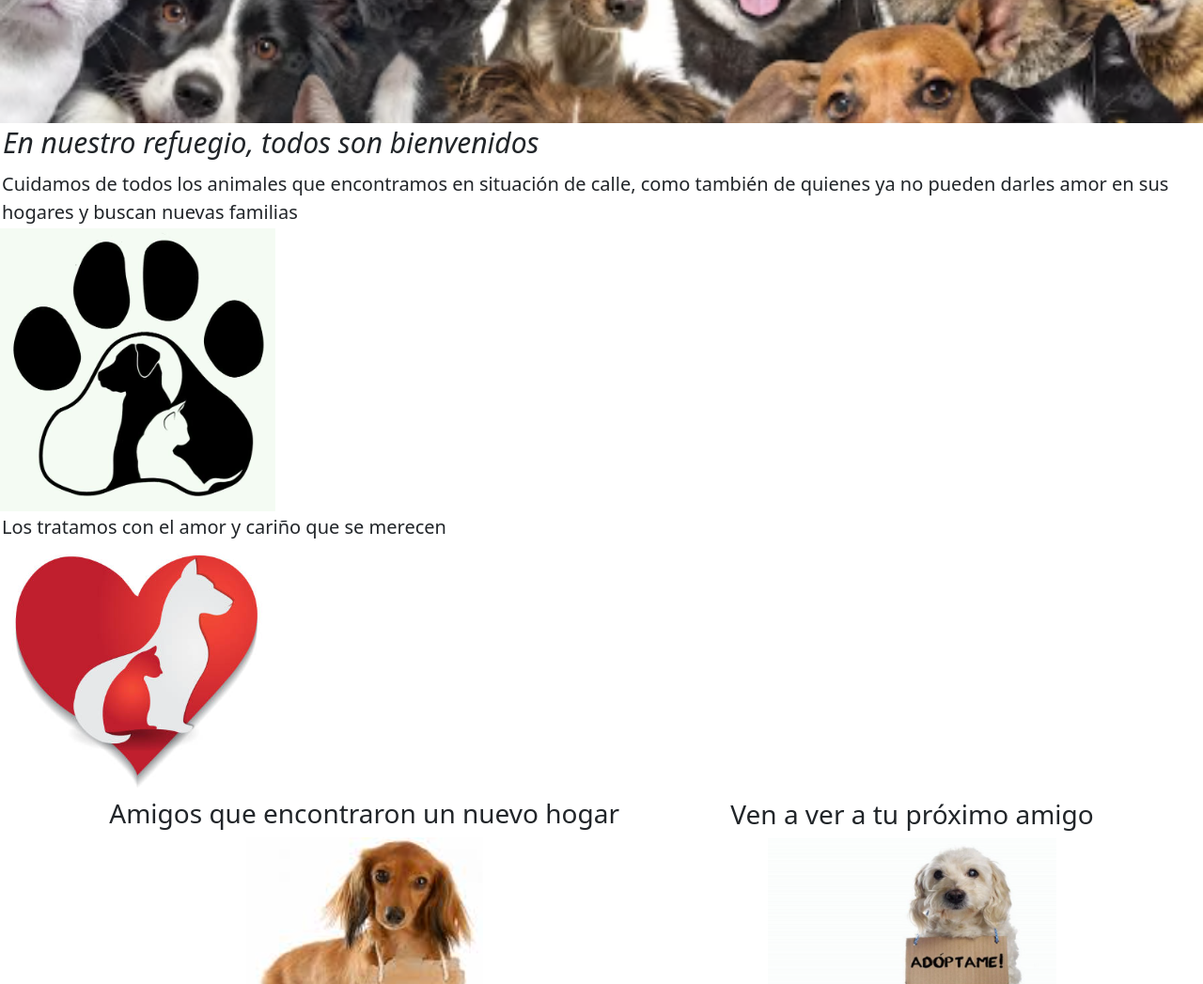
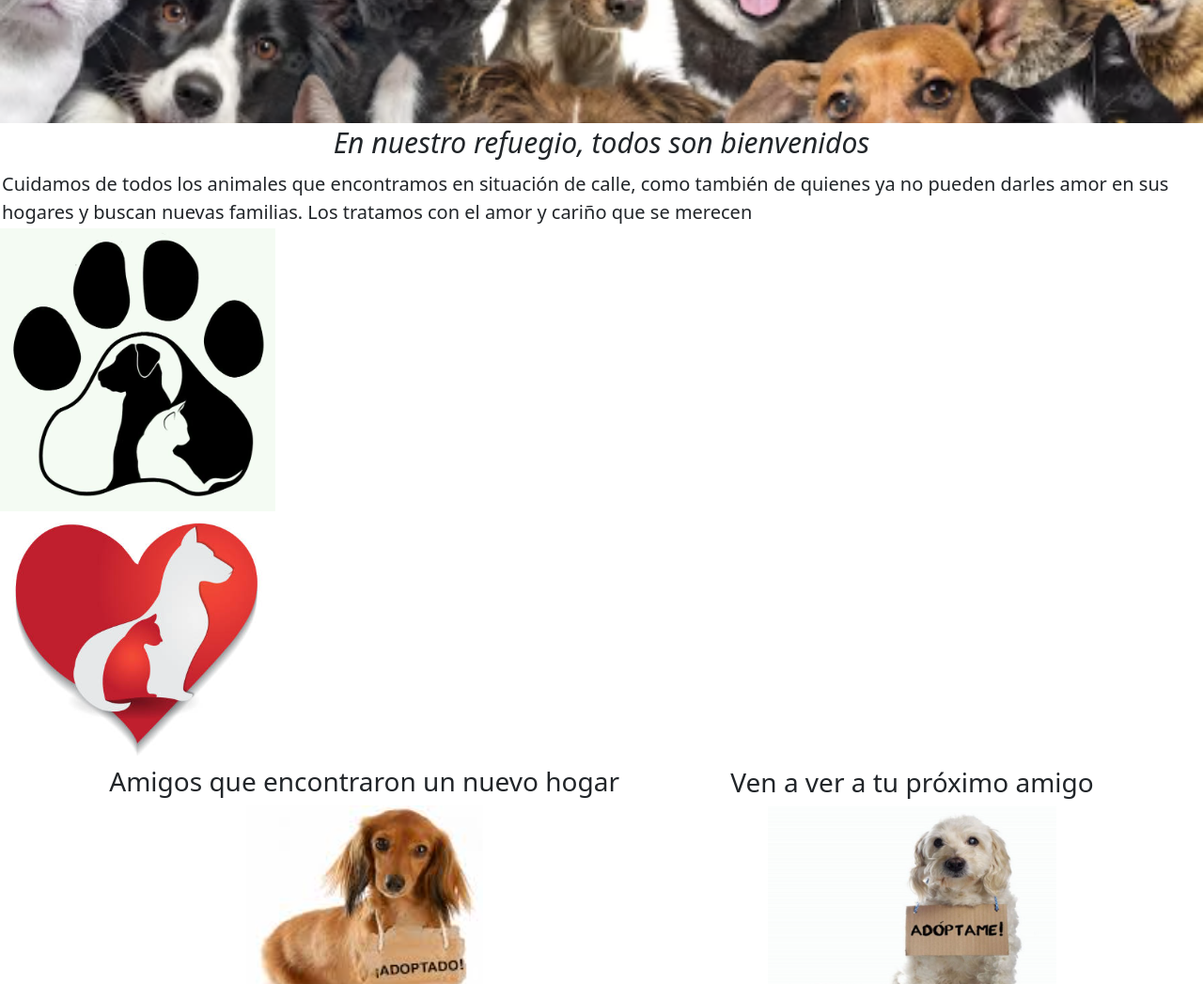
Before and after one commit to Nicolas-Leandro/EntregaFinal-Marron, a plain HTML site: page index.html in a window 1280 px wide. Shown: the part 600-1647 px from the top of the page at 94% size. Drawn offline with nearby package versions, Linux system fonts and the light colour scheme.

Commit message:
Repositorio

```diff
--- a/index.html
+++ b/index.html
@@ -50,9 +50,8 @@
 
     <section class="nosotros">
         <h2>En nuestro refuegio, todos son bienvenidos</h2>
-        <p>Cuidamos de todos los animales que encontramos en situación de calle, como también de quienes ya no pueden darles amor en sus hogares y buscan nuevas familias</p>
+        <p>Cuidamos de todos los animales que encontramos en situación de calle, como también de quienes ya no pueden darles amor en sus hogares y buscan nuevas familias. Los tratamos con el amor y cariño que se merecen</p>
         <img src="./multimedia/icono-1.png" alt="">
-        <p>Los tratamos con el amor y cariño que se merecen</p>
         <img src="./multimedia/icono-2.png" alt="">
     </section>
 
--- a/style.css
+++ b/style.css
@@ -44,10 +44,15 @@ header img{
     font-size: 30px;
     font-style:italic;
     Padding: 3px;
+    text-align: center;
 }
 .nosotros p{
     font-size: 20px;
     margin: 2px;
+}
+.nosotros img{
+    display: flex;
+    justify-content: space-evenly;
 }
 
 .amigos{
@@ -174,7 +179,6 @@ h4{
     font-size: 20px; color: red;
 }
 
-
 /* Rescatados */
 .rescatados-page h1{
     text-decoration:underline;
```
